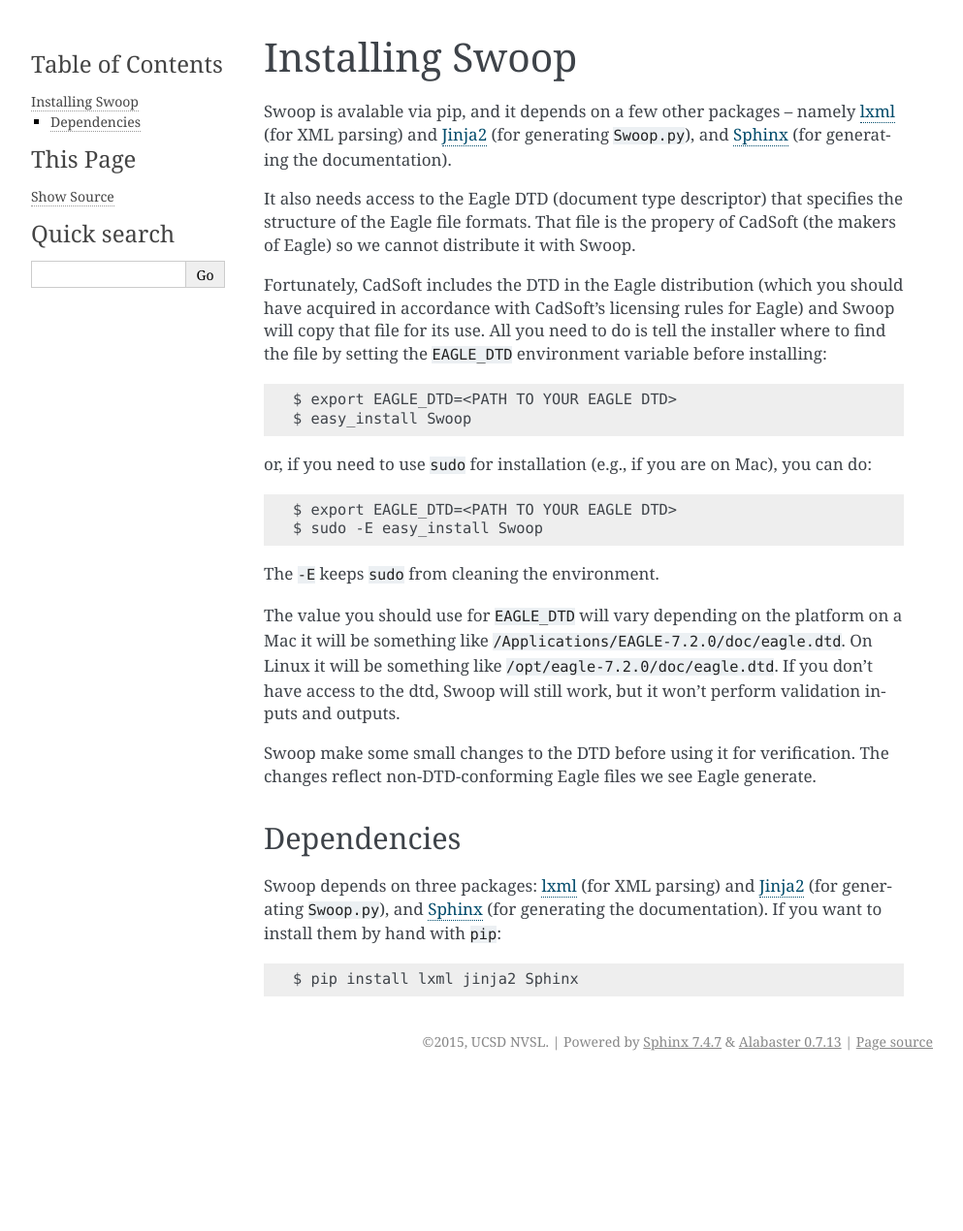
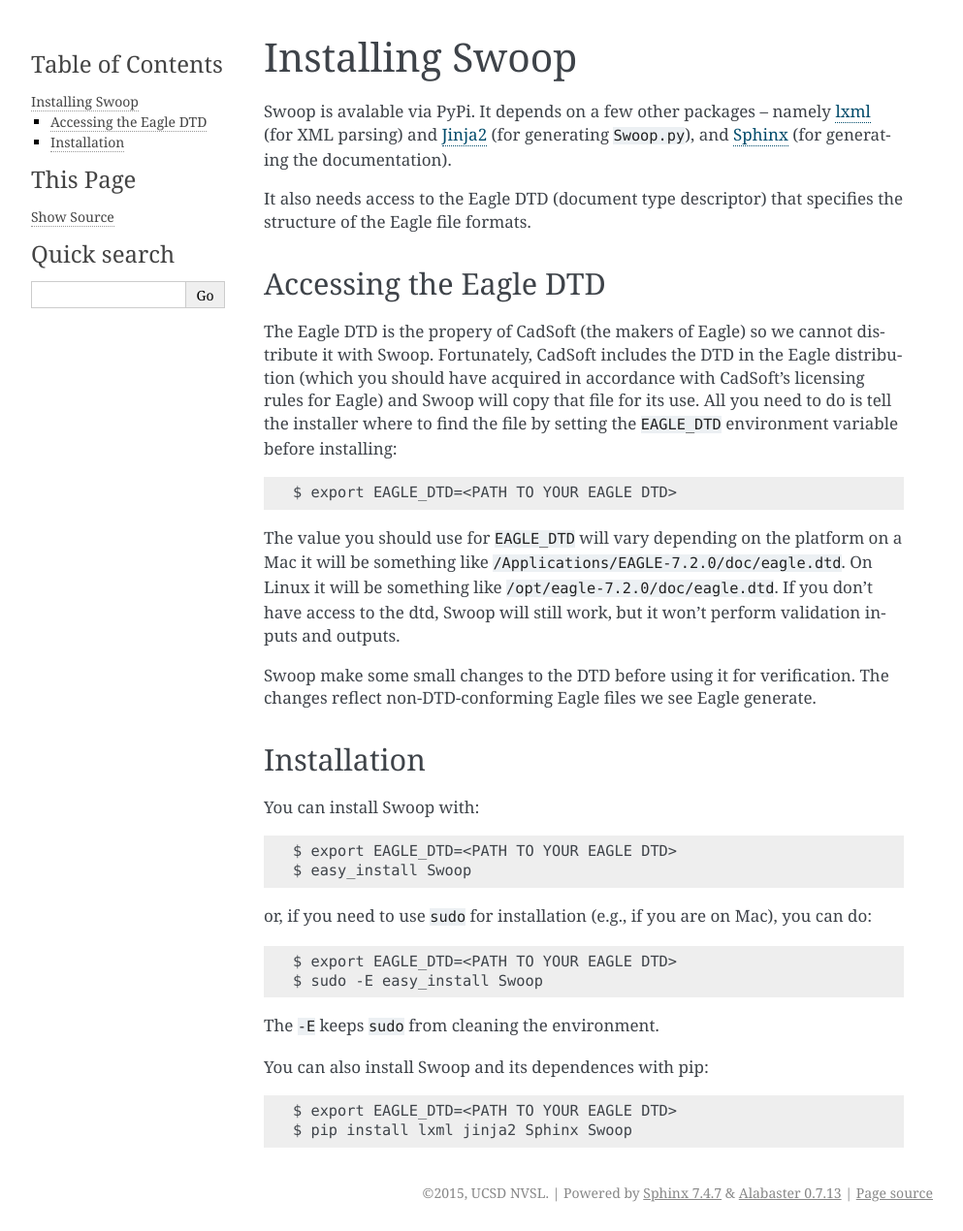
Before and after one commit to NVSL/Swoop, a Sphinx documentation site: the page built from doc/Installation.rst, in a window 1280 px wide. Shown: the whole page at 97% size, without its empty margins (148-1141 px from the left). Built offline with Sphinx 7.4.7, drawn with Linux system fonts in a browser that asks for light colours; formulas are drawn with MathJax 3; before the commit the page ends 1114 px from its top, so only the background shows below that.

Commit message:
More cleanup for distribution.
git-svn-id: svn+ssh://bbfs-01.calit2.net/grw/Gordon/svn/trunk/Gadgets/Tools/CircuitsByCode@20861 2cf53259-273a-af40-bda6-69d31023b8ec

```diff
--- a/doc/Installation.rst
+++ b/doc/Installation.rst
@@ -1,31 +1,25 @@
 Installing Swoop
 ================
 
-Swoop is avalable via pip, and it depends on a few other packages -- namely
+Swoop is avalable via PyPi.  It depends on a few other packages -- namely
 `lxml <http://lxml.de/>`_ (for XML parsing) and `Jinja2
 <http://jinja.pocoo.org/docs/dev/>`_ (for generating :code:`Swoop.py`), and
 `Sphinx <http://sphinx-doc.org/>`_ (for generating the documentation).
 
 It also needs access to the Eagle DTD (document type
-descriptor) that specifies the structure of the Eagle file formats.  That file
-is the propery of CadSoft (the makers of Eagle) so we cannot distribute it with
-Swoop.
+descriptor) that specifies the structure of the Eagle file formats.
 
-Fortunately, CadSoft includes the DTD in the Eagle distribution (which you
-should have acquired in accordance with CadSoft's licensing rules for Eagle)
-and Swoop will copy that file for its use.  All you need to do is tell the
-installer where to find the file by setting the :code:`EAGLE_DTD` environment
-variable before installing::
+Accessing the Eagle DTD
+-----------------------
+
+The Eagle DTD is the propery of CadSoft (the makers of Eagle) so we cannot
+distribute it with Swoop.  Fortunately, CadSoft includes the DTD in the Eagle
+distribution (which you should have acquired in accordance with CadSoft's
+licensing rules for Eagle) and Swoop will copy that file for its use.  All you
+need to do is tell the installer where to find the file by setting the
+:code:`EAGLE_DTD` environment variable before installing::
 
   $ export EAGLE_DTD=<PATH TO YOUR EAGLE DTD>
-  $ easy_install Swoop
-
-or, if you need to use :code:`sudo` for installation (e.g., if you are on Mac), you can do::
-
-  $ export EAGLE_DTD=<PATH TO YOUR EAGLE DTD>
-  $ sudo -E easy_install Swoop
-
-The :code:`-E` keeps :code:`sudo` from cleaning the environment.
 
 The value you should use for :code:`EAGLE_DTD` will vary depending on the
 platform on a Mac it will be something like
@@ -36,10 +30,23 @@
 Swoop make some small changes to the DTD before using it for verification.  The
 changes reflect non-DTD-conforming Eagle files we see Eagle generate.
 
-Dependencies
+Installation
 ------------
 
-Swoop depends on three packages: `lxml <http://lxml.de/>`_ (for XML parsing) and `Jinja2 <http://jinja.pocoo.org/docs/dev/>`_  (for
-generating :code:`Swoop.py`), and `Sphinx <http://sphinx-doc.org/>`_ (for generating the documentation).  If you want to install them by hand with :code:`pip`::
+You can install Swoop with::
 
-  $ pip install lxml jinja2 Sphinx
+  $ export EAGLE_DTD=<PATH TO YOUR EAGLE DTD>
+  $ easy_install Swoop
+
+or, if you need to use :code:`sudo` for installation (e.g., if you are on Mac),
+you can do::
+
+  $ export EAGLE_DTD=<PATH TO YOUR EAGLE DTD>
+  $ sudo -E easy_install Swoop
+
+The :code:`-E` keeps :code:`sudo` from cleaning the environment.
+
+You can also install Swoop and its dependences with pip::
+
+  $ export EAGLE_DTD=<PATH TO YOUR EAGLE DTD>
+  $ pip install lxml jinja2 Sphinx Swoop
--- a/doc/conf.py
+++ b/doc/conf.py
@@ -68,9 +68,9 @@
 # built documents.
 #
 # The short X.Y version.
-version = '0.2'
+version = '0.3.0'
 # The full version, including alpha/beta/rc tags.
-release = '0.2alpha'
+release = '0.3.0a'
 
 # The language for content autogenerated by Sphinx. Refer to documentation
 # for a list of supported languages.
```
Also changed, not shown: doc/SwoopTools.rst (+6 -6 lines), setup.py (+20 -6 lines), 3 other files.
